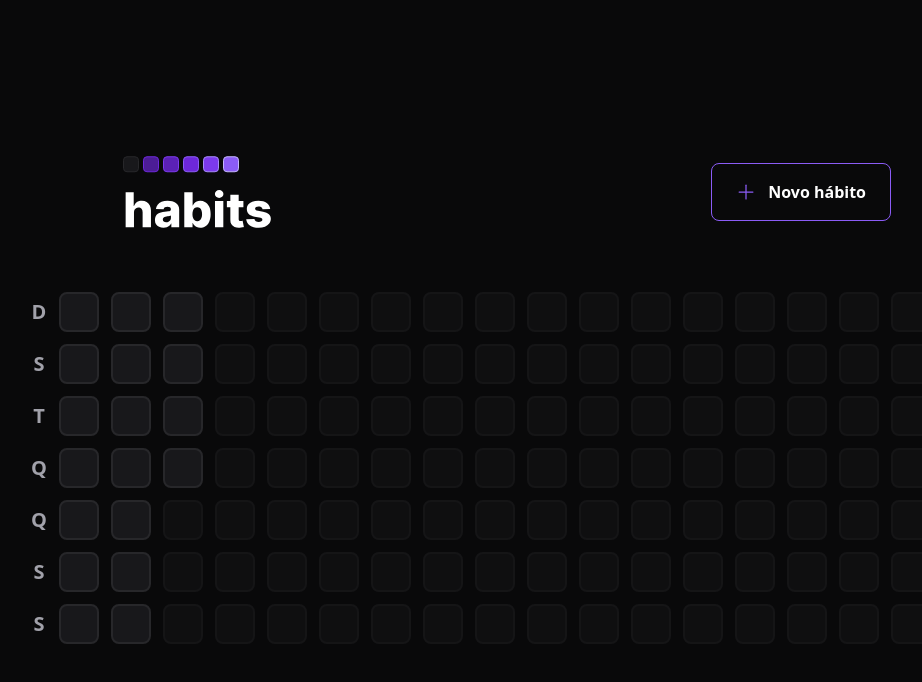
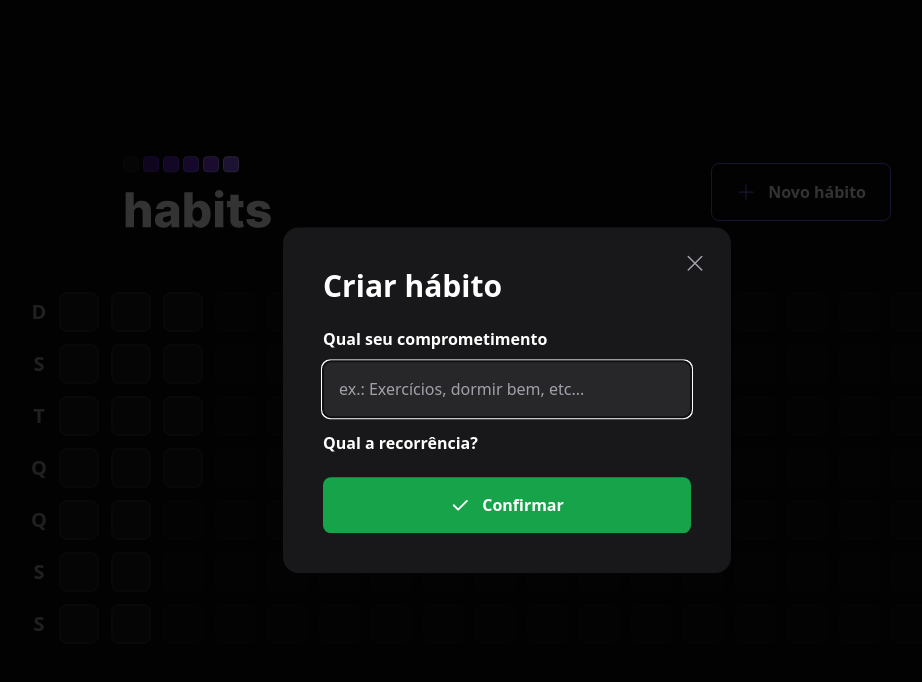
Before and after one commit to raphaacosta/Nlw-Setup-Web, a React (Vite) app: page / in a window 1280 px wide. Both pictures are taken after a click on the button "Novo hábito". Shown: the top 682 px of the page, without its empty margins (133-1055 px from the left). Built offline with nearby package versions, Linux system fonts and the light colour scheme.

Commit message:
create NewHabit ProgressBar and update HabitDay, Header and SummaryTable

```diff
--- a/src/components/HabitDay.tsx
+++ b/src/components/HabitDay.tsx
@@ -1,12 +1,47 @@
-// interface HabitProps {
-//   completed: number;
-// }
+interface HabitProps {
+  completed: number;
+  amount: number;
+}
 
-const HabitDay = (/*props: HabitProps*/) => {
+import * as Popover from "@radix-ui/react-popover";
+import clsx from 'clsx';
+
+import ProgressBar from "./ProgressBar";
+
+const HabitDay = ({ completed, amount }: HabitProps) => {
+  const completedPercentage = Math.round((completed / amount) * 100);
+
   return (
-    <div className="w-10 h-10 bg-zinc-900 border-2 border-zinc-800 rounded-lg">
+    <Popover.Root>
+      <Popover.Trigger
+        className={clsx('w-10 h-10 bg-zinc-900 border-2 border-zinc-800 rounded-lg', {
+          'bg-zinc-900 border-zinc-800': completedPercentage === 0,
+          'bg-violet-900 border-violet-700': completedPercentage > 0 && completedPercentage < 20,
+          'bg-violet-800 border-violet-600': completedPercentage >= 20 && completedPercentage < 40,
+          'bg-violet-700 border-violet-500': completedPercentage >= 40 && completedPercentage < 60,
+          'bg-violet-600 border-violet-500': completedPercentage >= 60 && completedPercentage < 80,
+          'bg-violet-500 border-violet-400': completedPercentage >= 80,
+        })}
+      />
 
-    </div>
+      <Popover.Portal>
+        <Popover.Content
+          className="min-w-[320px] p-6 rounded-2xl bg-zinc-900 flex flex-col"
+        >
+
+          <span className="font-semibold text-zinc-400">terça-feira</span>
+          <span className="mt-1 font-extrabold leading-tight text-3-xl">17/01</span>
+
+          <ProgressBar progress={completedPercentage} />
+
+          <Popover.Arrow
+            height={8}
+            width={16}
+            className="fill-zinc-900"
+          />
+        </Popover.Content>
+      </Popover.Portal>
+    </Popover.Root>
   )
 }
 
--- a/src/components/Header.tsx
+++ b/src/components/Header.tsx
@@ -1,17 +1,47 @@
-import { Plus } from 'phosphor-react';
+import { useState } from 'react';
+import { Plus, X } from 'phosphor-react';
 import logoImage from '../assets/logo.svg';
 
+import * as Dialog from '@radix-ui/react-dialog';
+import NewHabitForm from './NewHabitForm';
+
 export const Header = () => {
+
   return (
     <div className='w-full max-w-3xl mx-auto flex items-center justify-between'>
       <img src={logoImage} alt="asdad" />
-      <button
-        type='button'
-        className='border border-violet-500 font-semibold rounded-lg px-6 py-4 flex items-center gap-3 hover:border-violet-300'
-      >
-        <Plus size={20} className='text-violet-500' />
-        <span>Novo hábito</span>
-      </button>
+
+      <Dialog.Root>
+        <Dialog.Trigger
+          type='button'
+          className='border border-violet-500 font-semibold rounded-lg px-6 py-4 flex items-center gap-3 hover:border-violet-300'
+        >
+          <Plus size={20} className='text-violet-500' />
+          <span>Novo hábito</span>
+        </Dialog.Trigger>
+
+        <Dialog.Portal>
+          <Dialog.Overlay
+            className='w-screen h-screen bg-black/80 fixed inset-0'
+          />
+
+          <Dialog.Content
+            className='absolute p-10 bg-zinc-900 rounded-2xl w-full max-w-md top-1/2 left-1/2 -translate-x-1/2 -translate-y-1/2'
+          >
+            <Dialog.Close
+              className='absolute right-6 top-6 text-zinc-400 hover:text-zinc-200'
+            >
+              <X size={24} aria-label="fechar" />
+            </Dialog.Close>
+
+            <Dialog.Title className='text-3xl leading-tight font-extrabold'>
+              Criar hábito
+            </Dialog.Title>
+
+            <NewHabitForm />
+          </Dialog.Content>
+        </Dialog.Portal>
+      </Dialog.Root>
     </div>
   )
 }
--- /dev/null
+++ b/src/components/NewHabitForm.tsx
@@ -0,0 +1,35 @@
+import { Check } from "phosphor-react";
+
+const NewHabitForm = () => {
+  return (
+    <form
+      className="w-full flex flex-col mt-6"
+    >
+      <label htmlFor="title" className="font-semibold leading-tight">
+        Qual seu comprometimento
+      </label>
+
+      <input
+        className="p-4 rounded-lg mt-3 bg-zinc-800 text-white placeholder:text-zinc-400"
+        type="text"
+        id="title"
+        placeholder="ex.: Exercícios, dormir bem, etc..."
+        autoFocus
+      />
+
+      <label className="font-semibold leading-tight mt-4">
+        Qual a recorrência?
+      </label>
+
+      <button
+        type="submit"
+        className="mt-6 rounded-lg p-4 flex items-center justify-center gap-3 font-semibold bg-green-600 hover:bg-green-500"
+      >
+        <Check size={20} weight="bold" />
+        Confirmar
+      </button>
+    </form>
+  )
+}
+
+export default NewHabitForm;
--- /dev/null
+++ b/src/components/ProgressBar.tsx
@@ -0,0 +1,21 @@
+interface ProgressBarProps {
+  progress: number;
+}
+
+const ProgressBar = (props: ProgressBarProps) => {
+  return (
+    <div className="h-3 rounded-xl bg-zinc-700 w-full mt-4">
+      <div
+        role="progressbar"
+        aria-label="Progresso de hábitos completados nesse dia"
+        aria-valuenow={props.progress}
+        className="h-3 rounded-xl bg-violet-600"
+        style={{ width: `${props.progress}%` }}
+      >
+
+      </div>
+    </div>
+  )
+}
+
+export default ProgressBar;
--- a/src/components/SummaryTable.tsx
+++ b/src/components/SummaryTable.tsx
@@ -29,7 +29,11 @@
 
       <div className="grid grid-rows-7 grid-flow-col gap-3">
         {summaryDates.map(date => (
-          <HabitDay key={date.toString()} />
+          (<HabitDay
+            key={date.toString()}
+            amount={5}
+            completed={Math.round(Math.random() * 5)}
+          />)
         ))}
 
         {amountOfDaysToFill > 0 && Array.from({ length: amountOfDaysToFill }).map((_, i) => {
```
Also changed, not shown: 2 other files (tests, documents, lock files or other folders).
